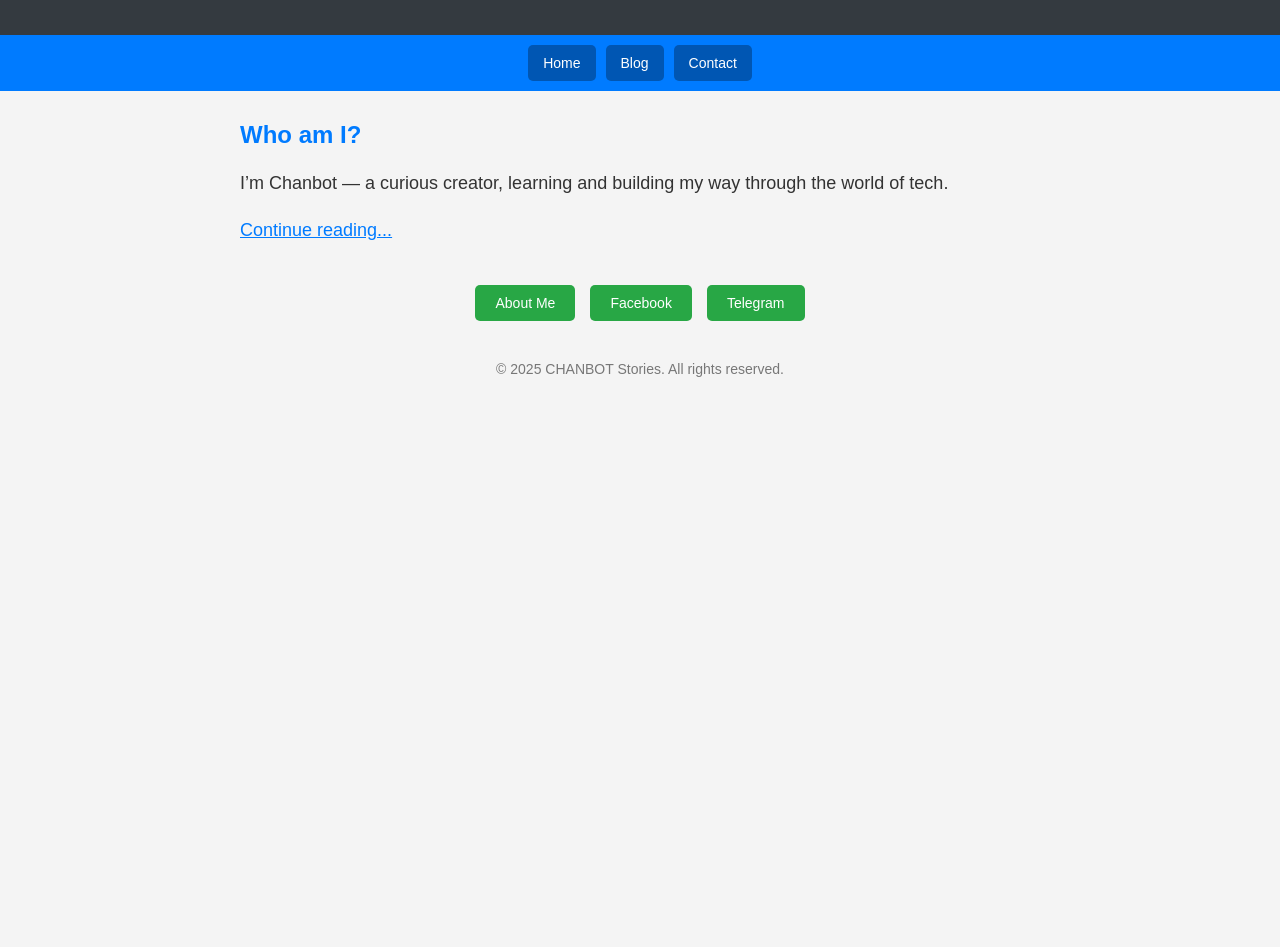
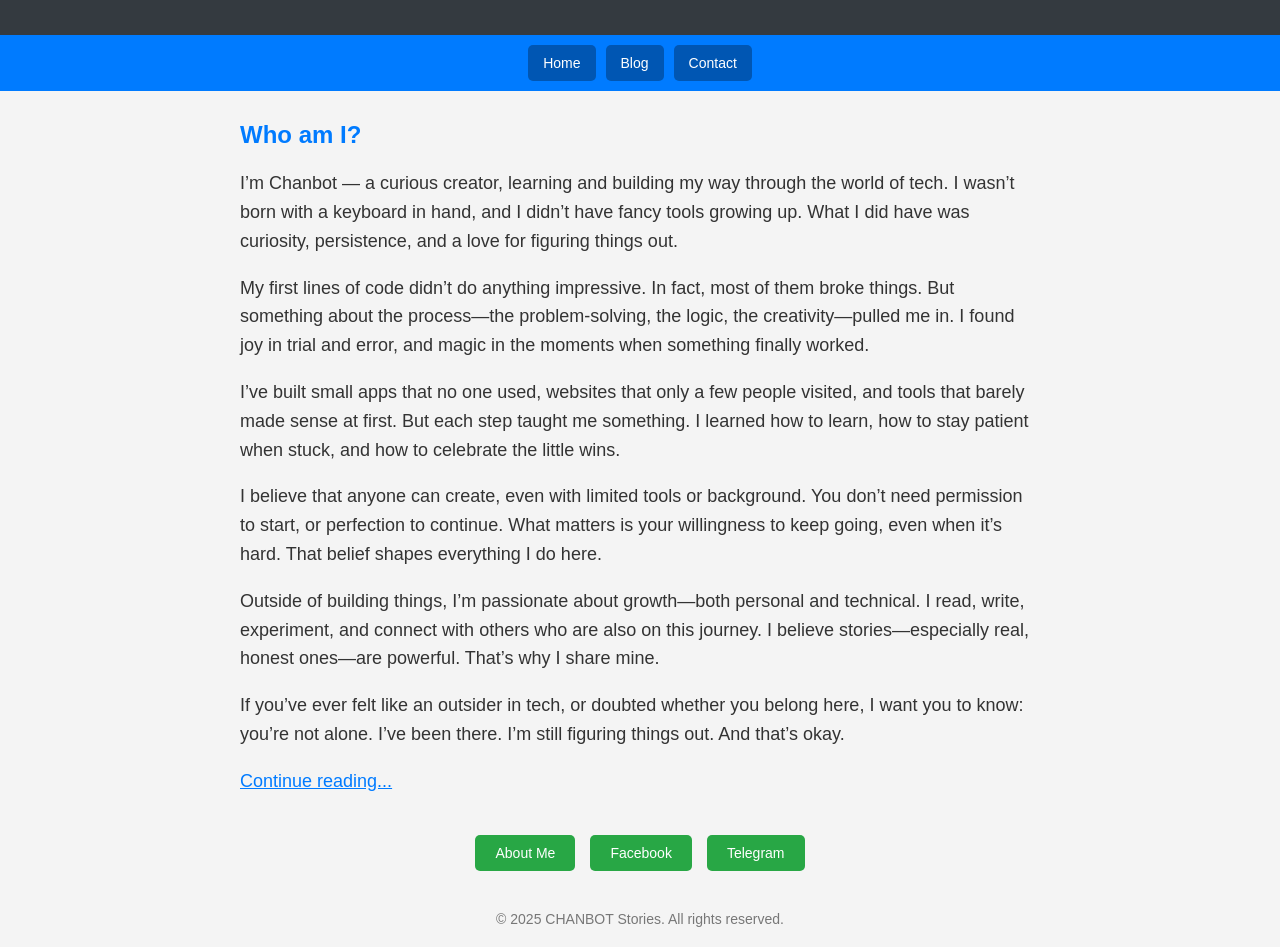
Before and after one commit to ChanbotSor/new-world-site, a plain HTML site: page blog.html in a window 1280 px wide. Shown: the part 128-1075 px from the top of the page. Before the commit the page ends 800 px from the top, so only its background shows below. Drawn offline with Linux system fonts and the light colour scheme.

Commit message:
Update blog.html

```diff
--- a/blog.html
+++ b/blog.html
@@ -138,12 +138,29 @@
 
   <main>
     <section>
-    <h2>Who am I?</h2>
-    <p>I’m Chanbot — a curious creator, learning and building my way through the world of tech.</p>
-      <p>
-        <a href="#comingsoon!" style="color:#007BFF; text-decoration:underline;">Continue reading...</a>
-      </p>
-    </section>
+      <h2>Who am I?</h2>
+        <p>
+          I’m Chanbot — a curious creator, learning and building my way through the world of tech. I wasn’t born with a keyboard in hand, and I didn’t have fancy tools growing up. What I did have was curiosity, persistence, and a love for figuring things out.
+        </p>
+        <p>
+          My first lines of code didn’t do anything impressive. In fact, most of them broke things. But something about the process—the problem-solving, the logic, the creativity—pulled me in. I found joy in trial and error, and magic in the moments when something finally worked.
+        </p>
+        <p>
+          I’ve built small apps that no one used, websites that only a few people visited, and tools that barely made sense at first. But each step taught me something. I learned how to learn, how to stay patient when stuck, and how to celebrate the little wins.
+        </p>
+        <p>
+          I believe that anyone can create, even with limited tools or background. You don’t need permission to start, or perfection to continue. What matters is your willingness to keep going, even when it’s hard. That belief shapes everything I do here.
+        </p>
+        <p>
+          Outside of building things, I’m passionate about growth—both personal and technical. I read, write, experiment, and connect with others who are also on this journey. I believe stories—especially real, honest ones—are powerful. That’s why I share mine.
+        </p>
+        <p>
+          If you’ve ever felt like an outsider in tech, or doubted whether you belong here, I want you to know: you’re not alone. I’ve been there. I’m still figuring things out. And that’s okay.
+        </p>
+        <p>
+          <a href="#comingsoon!" style="color:#007BFF; text-decoration:underline;">Continue reading...</a>
+        </p>
+     </section>
 
     <div class="social-links">
       <a href="https://www.linkedin.com/in/chanbot-sor-840621297/">About Me</a>
```
